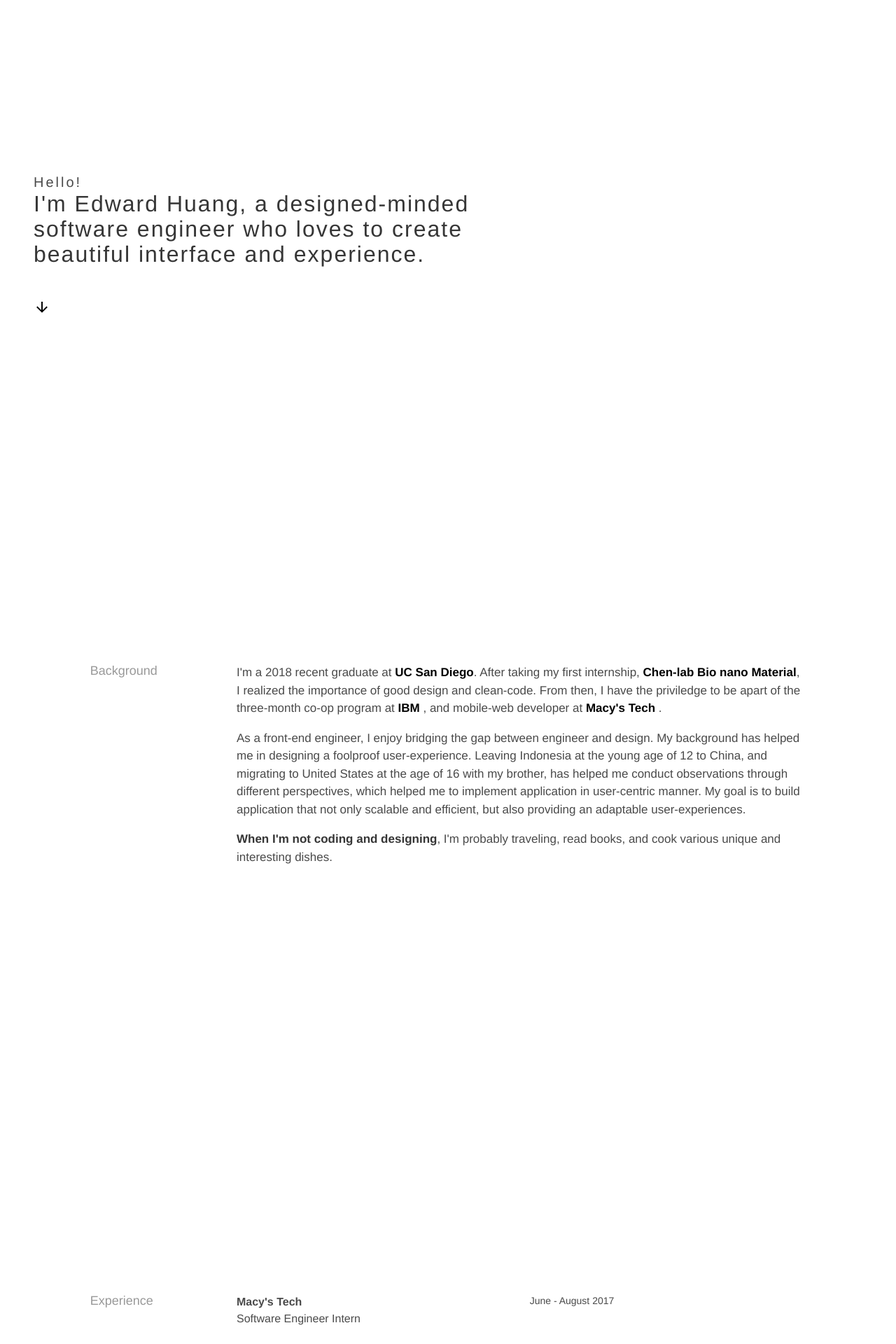
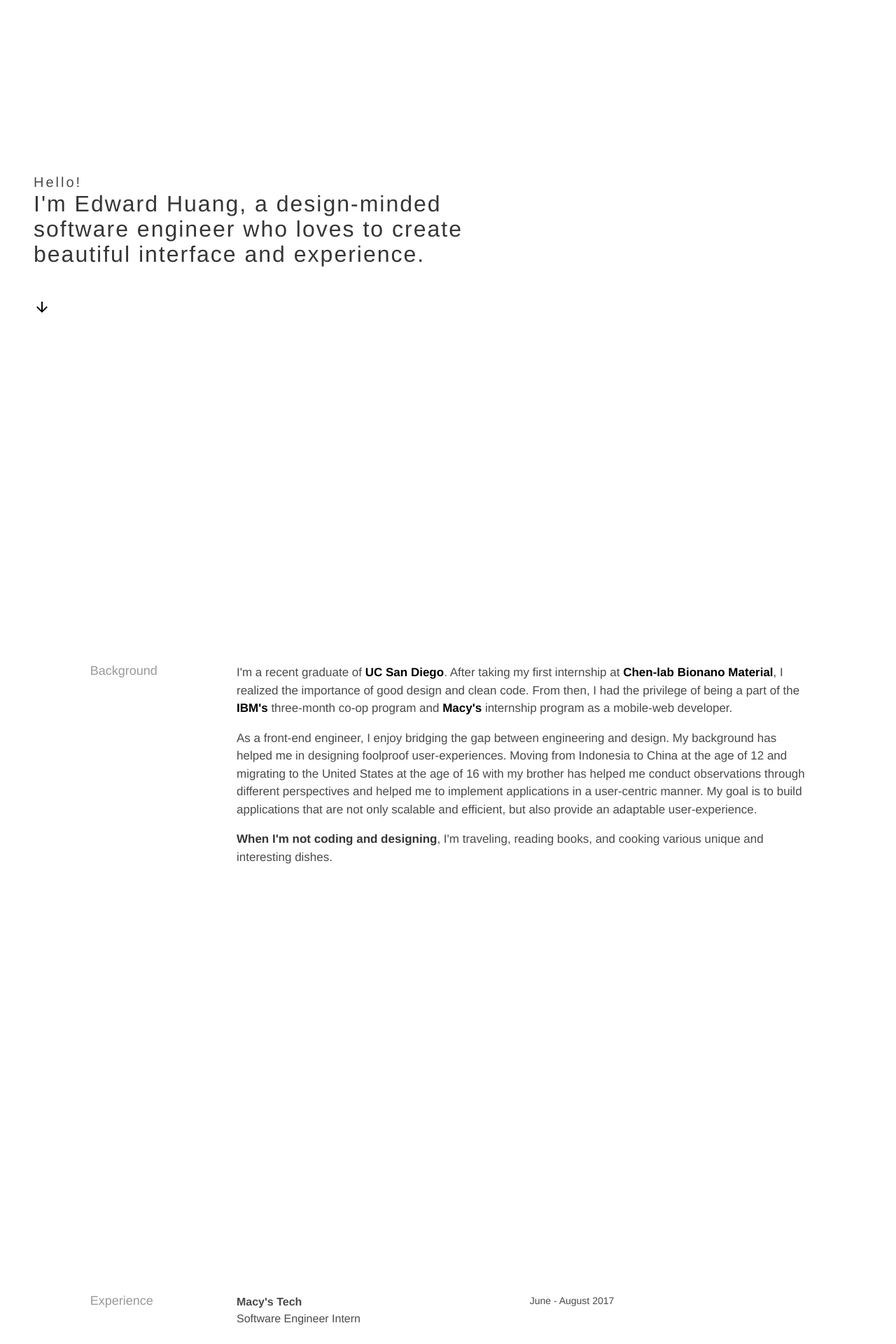
Before and after one commit to edwardGunawan/personal-website, a Jekyll site: the page built from index.html, in a window 1280 px wide. Shown: the top 1920 px of the page at 70% size. Built offline with Jekyll 4.4.1, drawn with Linux system fonts in a browser that asks for light colours.

Commit message:
change background.yml, and change the image hover

```diff
--- a/_data/background.yml
+++ b/_data/background.yml
@@ -1,17 +1,18 @@
 <p>
-  I'm a 2018 recent graduate at <a href="http://ucsd.edu/" target="_blank" class="background-link" style="color:black"><strong>UC San Diego</strong></a>.
-  After taking my first internship, <a href="http://schen.ucsd.edu/lab/" class="background-link" target="_blank" style="color:black"><strong>Chen-lab Bio nano Material</strong></a>, I realized the importance of good design and clean-code.
-  From then, I have the priviledge to be apart of the three-month co-op program at <a href="https://www.ibm.com/us-en/" target="_blank" class="background-link" style="color:black"> <strong> IBM </strong> </a>,
-  and mobile-web developer at <a href="https://www.macys.com/" class="background-link" target="_blank" style="color:black"><strong> Macy's Tech </strong> </a>.
+  I'm a recent graduate of <a href="http://ucsd.edu/" target="_blank" class="background-link" style="color:black"><strong>UC San Diego</strong></a>. After taking my first internship at
+  <a href="http://schen.ucsd.edu/lab/" class="background-link" target="_blank" style="color:black"><strong>Chen-lab Bionano Material</strong></a>,
+  I realized the importance of good design and clean code.
+  From then, I had the privilege of being a part of the <a href="https://www.ibm.com/us-en/" target="_blank" class="background-link" style="color:black"> <strong>IBM's</strong></a> three-month co-op program
+  and <a href="https://www.macys.com/" class="background-link" target="_blank" style="color:black"><strong>Macy's</strong></a> internship program as a mobile-web developer.
 </p>
 <p>
-  As a front-end engineer, I enjoy bridging the gap between engineer and design.
-  My background has helped me in designing a foolproof user-experience.
-  Leaving Indonesia at the young age of 12 to China, and migrating to United States at the age of 16 with my brother,
-  has helped me conduct observations through different perspectives, which helped me to implement application in user-centric manner.
-  My goal is to build application that not only scalable and efficient, but also providing an adaptable user-experiences.
+    As a front-end engineer, I enjoy bridging the gap between engineering and design.
+  My background has helped me in designing foolproof user-experiences.
+  Moving from Indonesia to China at the age of 12 and migrating to the United States at the age of 16 with my brother has helped me conduct observations through different perspectives and helped me to implement applications in a user-centric manner.
+  My goal is to build applications that are not only scalable and efficient, but also provide an adaptable user-experience.
 </p>
 <p>
-  <strong> When I'm not coding and designing</strong>, I'm probably traveling, read books, and
-   cook various unique and interesting dishes.
+  <strong>When I'm not coding and designing</strong>, I'm traveling, reading books, and
+  cooking various unique and interesting dishes.
+
 </p>
--- a/_includes/header.html
+++ b/_includes/header.html
@@ -3,7 +3,7 @@
     <header class="header-container hero-body">
       <h3 class="subtitle">Hello!</h3>
       <h2 class="title">
-        I'm Edward Huang, a designed-minded software engineer who loves
+        I'm Edward Huang, a design-minded software engineer who loves
         to create beautiful interface and experience.
       </h2>
     </header>
--- a/_sass/_main.scss
+++ b/_sass/_main.scss
@@ -234,6 +234,11 @@ section{
     opacity:1;
   }
 
+  figure{
+    max-width:700px;
+    max-height:auto;
+  }
+
   // Creating image overlay
   .img{
     display:block;
@@ -247,8 +252,7 @@ section{
     bottom:0;
     left:0;
     right:0;
-    // width:100%;
-    // height:100%;
+    max-width:700px;
     opacity:0;
     transition:.2s ease-in-out;
   }
```
